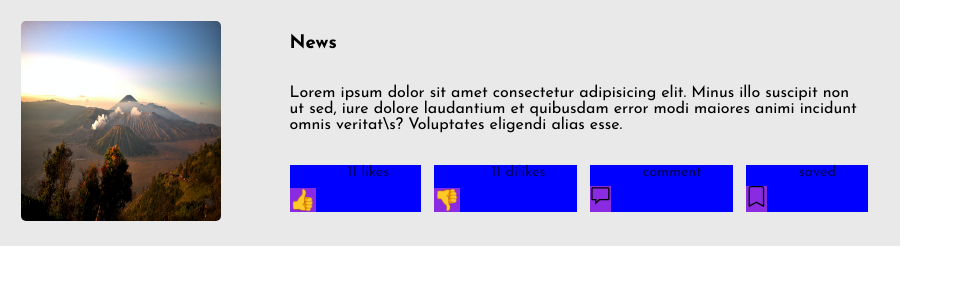
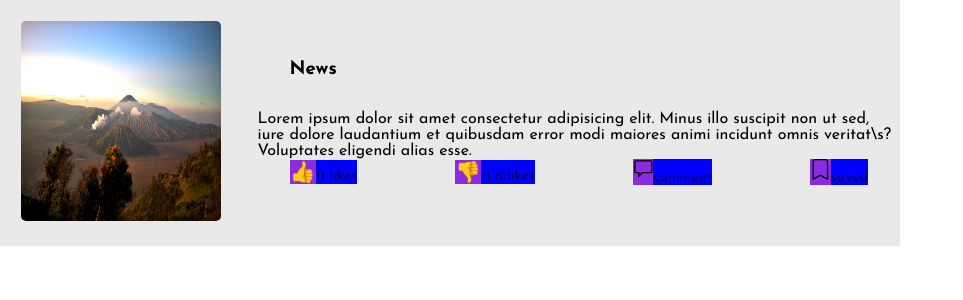
Before and after one commit to esmaelmoh/blog-mern-frontend, a React (Create React App) app: page / in a window 1280 px wide. Shown: the top 300 px of the page, without its empty margins (0-963 px from the left). Built offline with nearby package versions, Linux system fonts and the light colour scheme.

Commit message:
regular commit185

```diff
--- a/src/components/Post/Post.css
+++ b/src/components/Post/Post.css
@@ -23,7 +23,7 @@
     height: 200px;
     background-color: brown;
 }
-.content-container p,h3{
+.content-container h3{
     padding: 2rem;
     padding-top: 0;
 }
```
Also changed, not shown: 1 other file (tests, documents, lock files or other folders).
